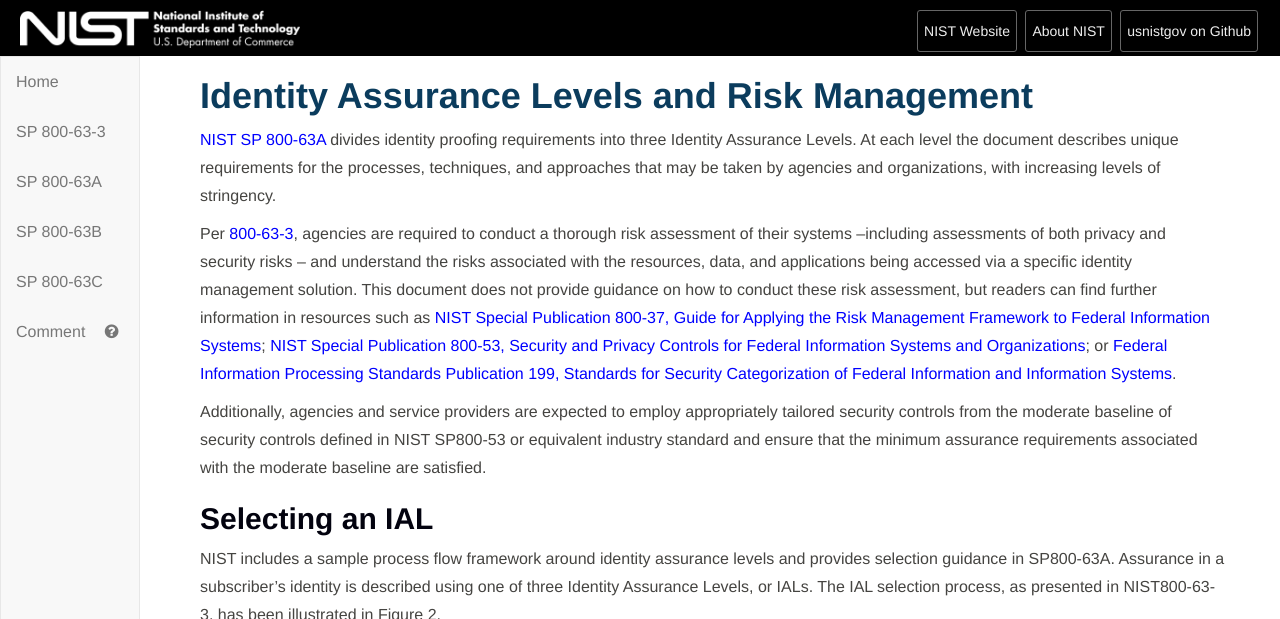
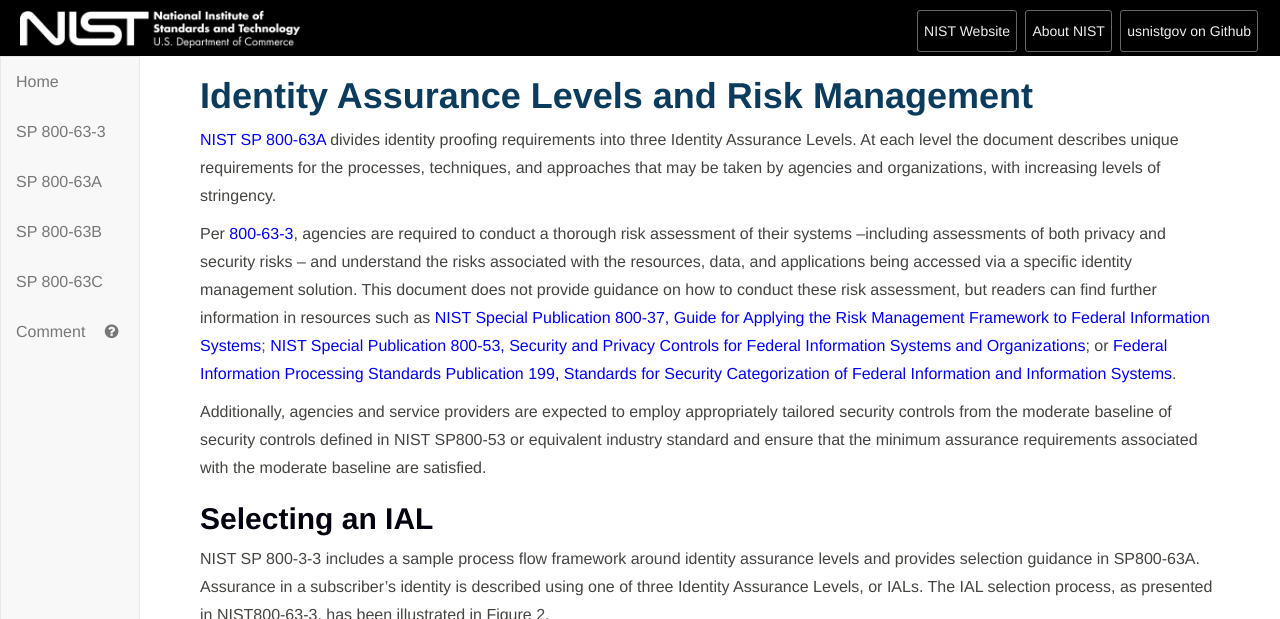
Before and after one commit to tridentity/800-63A-ImplGuide, a Jekyll site: the page built from 2_Identity-Assurance-Levels-and-Risk-Management.md, in a window 1280 px wide and 1400 px high. Shown: the top 619 px of the window. Built offline with Jekyll 4.4.1, drawn with Linux system fonts in a browser that asks for light colours; our own code applies the rules of GitHub Pages for plain Markdown files; some of the changed text lies outside the part shown; grey boxes are pictures that could not be loaded.

Commit message:
Update 2_Identity-Assurance-Levels-and-Risk-Management.md

```diff
--- a/2_Identity-Assurance-Levels-and-Risk-Management.md
+++ b/2_Identity-Assurance-Levels-and-Risk-Management.md
@@ -8,13 +8,13 @@ Additionally, agencies and service providers are expected to employ appropriatel
 
 ## Selecting an IAL
 
-NIST includes a sample process flow framework around identity assurance levels and provides selection guidance in SP800-63A. Assurance in a subscriber’s identity is described using one of three Identity Assurance Levels, or IALs. The IAL selection process, as presented in NIST800-63-3, has been illustrated in Figure 2.
+NIST SP 800-3-3 includes a sample process flow framework around identity assurance levels and provides selection guidance in SP800-63A. Assurance in a subscriber’s identity is described using one of three Identity Assurance Levels, or IALs. The IAL selection process, as presented in NIST800-63-3, has been illustrated in Figure 2.
 
 ![Figure 2: Selecting an IAL](https://github.com/usnistgov/800-63-3/blob/nist-pages/sp800-63-3/media/IAL_CYOA.png)
 
 **Figure 2:** Selecting an IAL
 
-In some system architectures, it may not be ideal to consider the identity assurance level requirements for the entire system alone and the proper course of action would be to identify and isolate components of the system for which it would make more logical sense to evaluate identity assurance levels separately. Similarly, users and operators of a systems may have broadly varying levels of access and authorization requirements and it would be more sensible to recognize the different identity assurance levels organizations should seek in identity proofing these individuals.
+In some system architectures, it may not be ideal to consider the identity assurance level requirements for the entire system alone and the proper course of action would be to identify and isolate components of the system for which it would make more logical sense to evaluate identity assurance levels separately. Similarly, users and operators of a systems may have broadly varying levels of access and authorization requirements and it would be more sensible to recognize the different identity assurance levels organizations should seek in identity proofing these different categories of individuals.
 
 There is no requirement of proof for an applicant’s identity for IAL1 and any attributes that are provided in the authentication process are either self-asserted, or should be treated as self-asserted.
 
```
